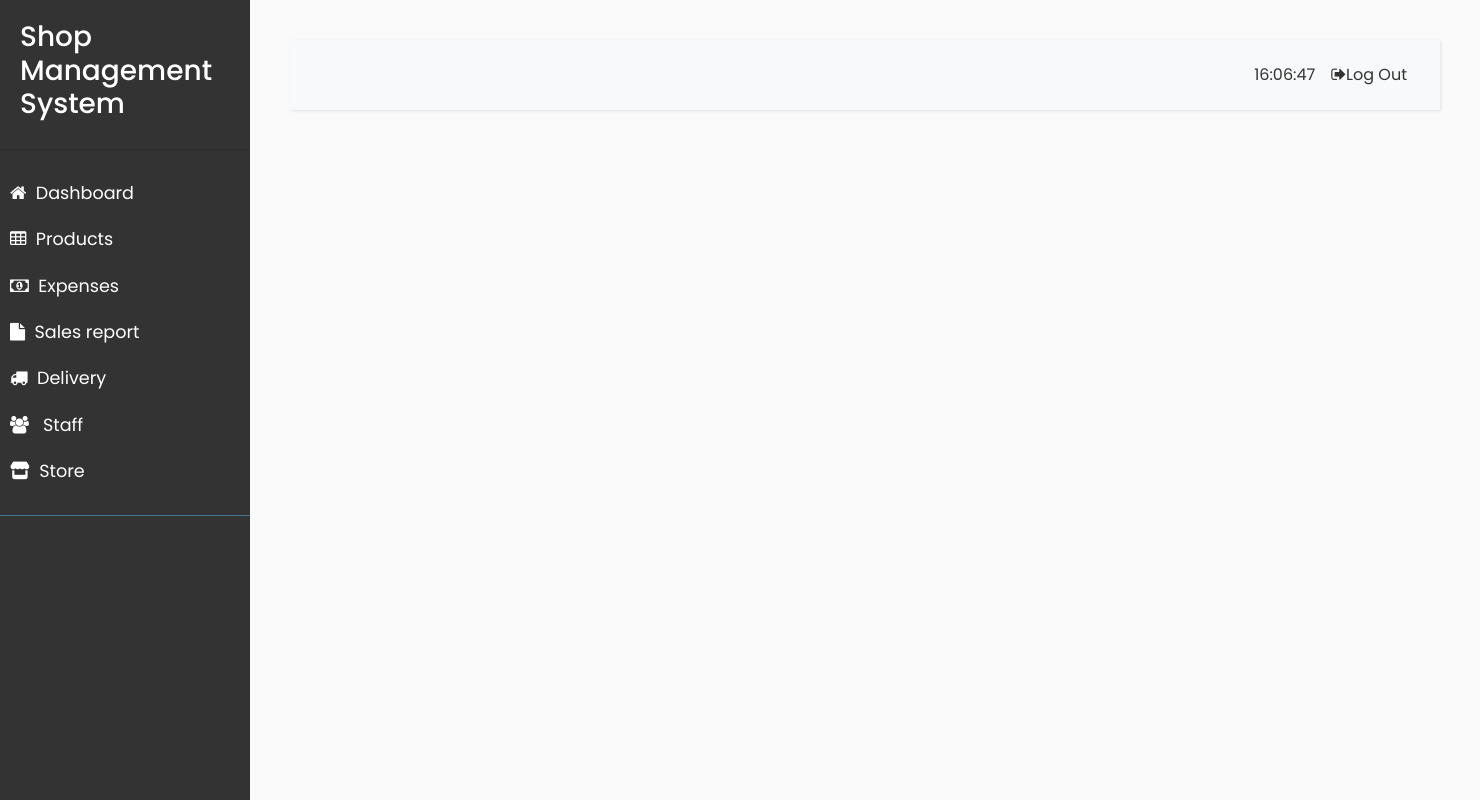
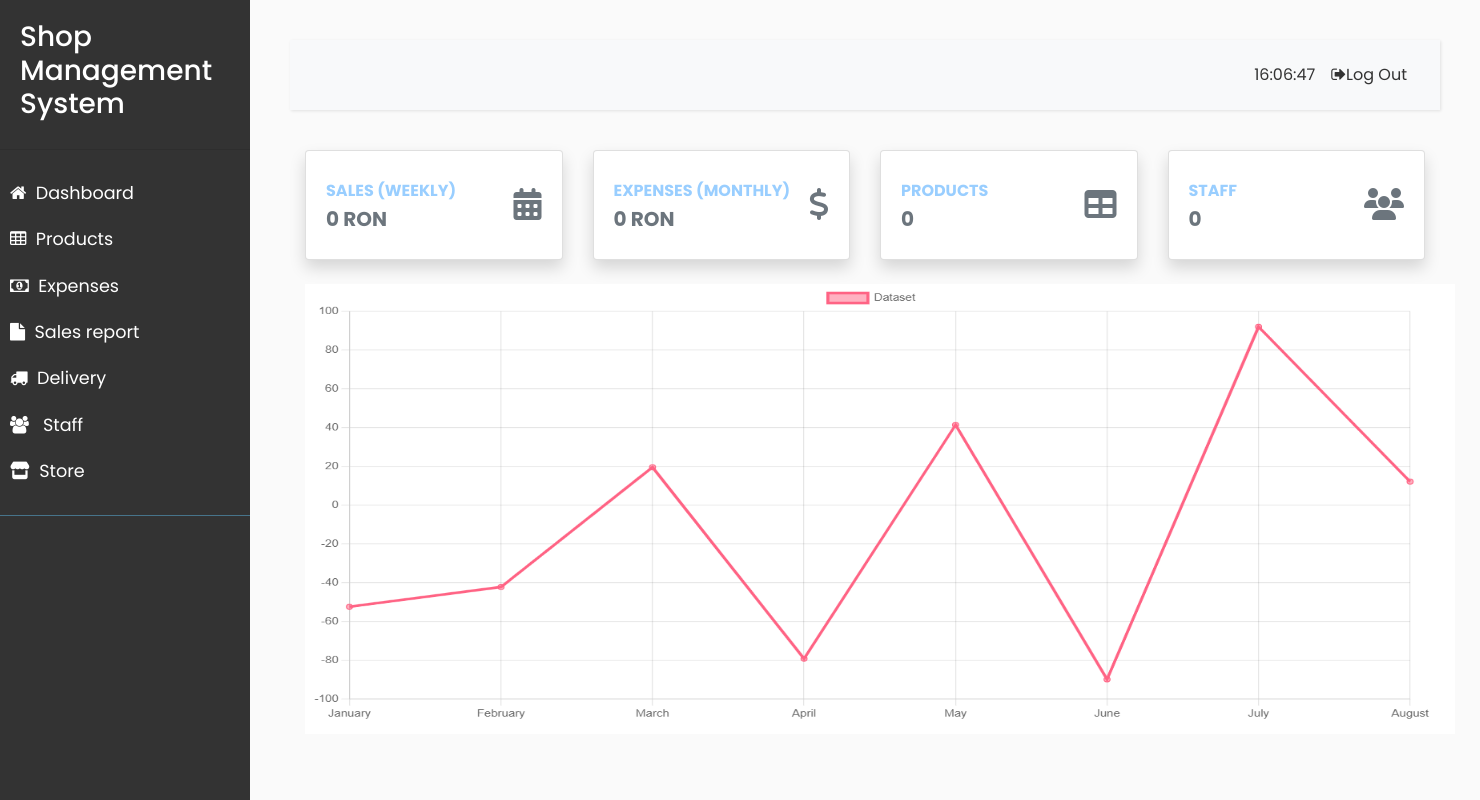
Before and after one commit to DenisaArtean/Tehnologii-Web, a Flask app: page /dashboard in a window 1480 px wide. Run offline with Flask 2, Linux system fonts and the light colour scheme; the visitor is signed in with stand-in values (Sample User, id 1); data that the repository does not hold is empty; some libraries are stand-ins or nearby versions.

Commit message:
Modificari

```diff
--- a/CSS/styleD.css
+++ b/CSS/styleD.css
@@ -4,6 +4,12 @@
 body {
     font-family: 'Poppins', sans-serif;
     background: #fafafa;
+}
+
+.text-color{
+
+  color: #99ceff;
+
 }
 
 p {
--- a/app.py
+++ b/app.py
@@ -6,8 +6,10 @@ from flask_login import login_user, current_user, logout_user, login_required
 
 from form import RegisterForm
 from models import Users, Stores, Staff, Expenses, Products, Delivery, Sales
-from passlib.hash import sha256_crypt
+from passlib.hash import sha256_crypt, bcrypt
 from app_config import app, db, login_manager
+from sqlalchemy import func
+from datetime import date, timedelta
 
 
 def getlist():
@@ -26,8 +28,8 @@ def login():
         return redirect(url_for('dashboard'))
     #if request.cookies.get('useremail') & request.cookies.get('userpass'):
      #   if(sha256_crypt.verify(request.cookies.get('useremail'), current_user.email) & sha256_crypt.verify(request.cookies.get('userpass'), current_user.password)):
-      #      user=Users.query.filter_by(email=sha256_crypt.decrypt(request.cookies.get('useremail'))).first()
-       #     login_user(user)
+      #      user=Users.query.filter_by(email=current_user.email).first()
+       #      login_user(user)
     if request.method == 'POST':
         # Get Form Fields
         email = request.form['email']
@@ -41,8 +43,8 @@ def login():
                 login_user(user)
                 #flash('You are now logged in', 'success')
                 resp = make_response(redirect(url_for('dashboard')))
-                resp.set_cookie('useremail', sha256_crypt.encrypt(str(email)))
-                resp.set_cookie('userpass', sha256_crypt.encrypt(str(password_candidate)))
+                resp.set_cookie('useremail', (sha256_crypt.encrypt(str(email))))
+                resp.set_cookie('userpass', (sha256_crypt.encrypt(str(password_candidate))))
                 return resp
 
             else:
@@ -95,7 +97,35 @@ def signup():
 @app.route('/dashboard')
 @login_required
 def dashboard():
-    return render_template('Dashboard.html')
+    store = request.cookies.get('storeID')
+    sales = Sales.query.filter(Sales.store_id == store).filter(func.date(Sales.date) > date.today()-timedelta(days=7)).all()
+    sum = 0
+    for i in sales:
+        sum = sum + i.sales
+
+    staff = Staff.query.filter(Staff.store_id == store).filter(Staff.end_date == "-").all()
+    count_staff = 0
+    for j in staff:
+        count_staff = count_staff + 1
+
+
+    products = Products.query.filter(Products.store_id == store).all()
+    count_products = 0
+    for k in products:
+        count_products = count_products + k.quantity
+
+    expenses = Expenses.query.filter(Expenses.store_id == store).filter(func.date(Expenses.date) > date.today()-timedelta(days=28)).all()
+    exp = 0
+    for l in expenses:
+        exp = exp + l.amount
+
+    context = {
+        "weekly": sum,
+        "expenses": exp,
+        "products": count_products,
+        "staff": count_staff
+    }
+    return render_template('Dashboard.html', context = context)
 
 
 #----------------------------------------------------------------------------------------------------------------------------PRODUCTS---------
@@ -117,7 +147,7 @@ def products():
         return redirect(url_for('products'))
     return render_template('Products.html', products=products)
 
-@app.route("/updateproducts/<int:product_id>", methods=['POST','GET'])
+@app.route("/updateproduct/<int:product_id>", methods=['POST','GET'])
 @login_required
 def update_product(product_id):
     product = Products.query.get(product_id)
--- a/templates/Dashboard.html
+++ b/templates/Dashboard.html
@@ -2,4 +2,78 @@
 {% block title %}Dashboard{% endblock %}
 {% block body %}
 
+  <div class="row">
+    <div class="col-xl-3 col-md-6 mb-4">
+      <div class="card border-left-primary shadow h-100 py-2">
+        <div class="card-body">
+          <div class="row no-gutters align-items-center">
+            <div class="col mr-2">
+              <div class="text-xs font-weight-bold text-color text-uppercase mb-1">Sales (WEEKLY)</div>
+              <div class="h5 mb-0 font-weight-bold text-secondary">{{context['weekly']}} RON</div>
+            </div>
+            <div class="col-auto">
+              <i class="fas fa-calendar fa-2x text-secondary"></i>
+            </div>
+          </div>
+        </div>
+      </div>
+    </div>
+
+    <div class="col-xl-3 col-md-6 mb-4">
+      <div class="card border-left-success shadow h-100 py-2">
+        <div class="card-body">
+          <div class="row no-gutters align-items-center">
+            <div class="col mr-2">
+              <div class="text-xs font-weight-bold text-color text-uppercase mb-1">Expenses (MONTHLY)</div>
+              <div class="h5 mb-0 font-weight-bold text-secondary">{{context["expenses"]}} RON</div>
+            </div>
+            <div class="col-auto">
+              <i class="fas fa-dollar-sign fa-2x text-secondary"></i>
+            </div>
+          </div>
+        </div>
+      </div>
+    </div>
+
+    <div class="col-xl-3 col-md-6 mb-4">
+      <div class="card border-left-info shadow h-100 py-2">
+        <div class="card-body">
+          <div class="row no-gutters align-items-center">
+            <div class="col mr-2">
+              <div class="text-xs font-weight-bold text-color text-uppercase mb-1">Products </div>
+              <div class="h5 mb-0 font-weight-bold text-secondary">{{context["products"]}}</div>
+                </div>
+                <div class="col-auto">
+                  <i class="fas fa-table fa-2x text-secondary"></i>
+                </div>
+            </div>
+        </div>
+      </div>
+    </div>
+
+    <div class="col-xl-3 col-md-6 mb-4">
+      <div class="card border-left-info shadow h-100 py-2">
+        <div class="card-body">
+          <div class="row no-gutters align-items-center">
+            <div class="col mr-2">
+              <div class="text-xs font-weight-bold text-color text-uppercase mb-1">Staff </div>
+              <div class="h5 mb-0 font-weight-bold text-secondary">{{context["staff"]}}</div>
+                </div>
+                <div class="col-auto">
+                  <i class="fas fa-users fa-2x text-secondary"></i>
+                </div>
+            </div>
+        </div>
+      </div>
+    </div>
+
+  </div>
+
+  <div class="row">
+
+    <!-- Area Chart -->
+    <div class="col-xl-12 col-lg-7">
+      <img src="{{url_for('static', filename='img/Chart.png')}}"  width="1150" height="450">
+
+
 {% endblock %}
--- a/templates/Layout.html
+++ b/templates/Layout.html
@@ -13,6 +13,7 @@
   <link rel="stylesheet" href="https://cdnjs.cloudflare.com/ajax/libs/malihu-custom-scrollbar-plugin/3.1.5/jquery.mCustomScrollbar.min.css">
   <link rel="stylesheet" href="https://cdnjs.cloudflare.com/ajax/libs/malihu-custom-scrollbar-plugin/3.1.5/jquery.mCustomScrollbar.min.css">
   <link rel="stylesheet" href="../CSS/styleD.css">
+  <script src="https://cdn.jsdelivr.net/npm/chart.js"></script>
   <title>Shop Management System</title>
   <title>{% block title %}{% endblock %}</title>
 </head>
@@ -56,7 +57,7 @@
     <!-- Page Content  -->
     <div id="content">
 
-      <nav class="navbar navbar-expand-lg navbar-bg bg-light">
+      <nav class="navbar navbar-expand-lg navbar-bg bg-light topbar">
           <div class="container-fluid ">
 
               <div class="collapse navbar-collapse" id="navbarSupportedContent">
--- a/templates/update_expense.html
+++ b/templates/update_expense.html
@@ -6,17 +6,17 @@
 
   <div class="form-group">
       <label for="exampleInput">Type</label>
-      <input type="text" class="form-control" name="type" id="exampleInput" placeholder="{{expense.type}}">
+      <input type="text" class="form-control" name="type" id="exampleInput" value="{{expense.type}}" required="">
   </div>
 
   <div class="form-group">
       <label for="exampleInput2">Date</label>
-      <input type="text" class="form-control" name="date" id="exampleInput2" placeholder="{{expense.date}}">
+      <input type="text" class="form-control" name="date" id="exampleInput2" value="{{expense.date}}" required="">
   </div>
 
   <div class="form-group">
       <label for="exampleInput1">Amount</label>
-      <input type="text" class="form-control" name="amount" id="exampleInput1" placeholder="{{expense.amount}}">
+      <input type="text" class="form-control" name="amount" id="exampleInput1" value="{{expense.amount}}" required="">
   </div>
 
   <div class="">
--- a/templates/update_store.html
+++ b/templates/update_store.html
@@ -7,17 +7,17 @@
 
       <div class="form-group">
           <label for="exampleInput2">Type</label>
-          <input type="text" class="form-control" name="type" id="exampleInput2" value={{store.type}}>
+          <input type="text" class="form-control" name="type" id="exampleInput2" value="{{store.type}}" required="">
       </div>
 
       <div class="form-group">
           <label for="exampleInput">Name</label>
-          <input type="text" class="form-control" name="name" id="exampleInput" value={{store.name}}>
+          <input type="text" class="form-control" name="name" id="exampleInput" value="{{store.name}}" required="">
       </div>
 
       <div class="form-group">
           <label for="exampleInput1">Address</label>
-          <input type="text" class="form-control" name="address" id="exampleInput1" value={{store.address}}>
+          <input type="text" class="form-control" name="address" id="exampleInput1" value="{{store.address}}" required="">
       </div>
 
       <div class="">
```
Also changed, not shown: CSS/style2.css (+38 -0 lines), templates/include/messages.html (+17 -0 lines), templates/update_delivery.html (+4 -4 lines), templates/update_product.html (+4 -4 lines), templates/update_sales_report.html (+4 -4 lines), templates/update_staff.html (+5 -5 lines), CSS/img/Chart.png (added), templates/Products.html (indentation only).
